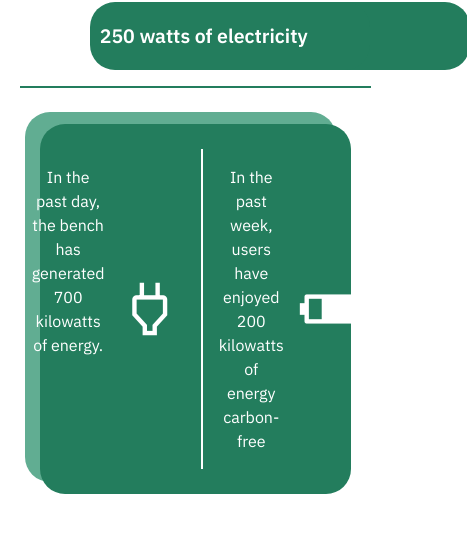
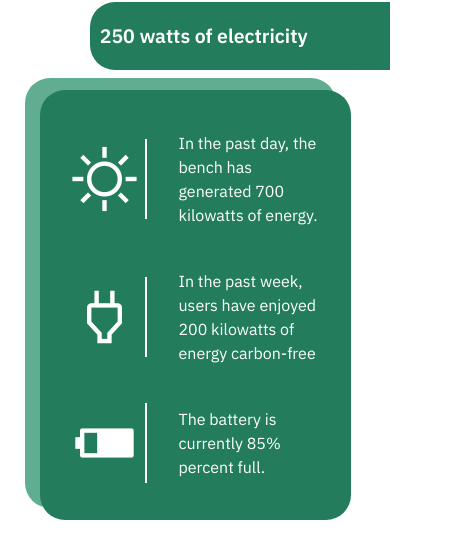
Before and after one commit to IDS-Solar-Bench/website, a Next.js app in the folder client/: page / in a window 390 px wide. Shown: the part 675-1212 px from the top of the page, 467 px wide, since content can reach past the window. Before the commit the page ends 1189 px from the top, so only its background shows below. Built offline with nearby package versions, Linux system fonts and the light colour scheme; no server answers.

Commit message:
Icon Stat Work

```diff
--- a/client/pages/components/IconStatComponent/IconStat/IconStat.js
+++ b/client/pages/components/IconStatComponent/IconStat/IconStat.js
@@ -6,10 +6,12 @@ const IconStat = ({iconName = "", text = " ... "}) => {
     return <div className={style.container}>
 
         <div className={style.iconContainer}>
-            <span class="material-symbols-outlined" style={{color: 'white', fontSize: '70px'}}> {iconName} </span>
+            <span class="material-symbols-outlined" style={{color: 'white', fontSize: '70px', borderRight: '2px solid white', padding: "5px"}}> {iconName} </span>
         </div>
         <div className={style.iconSeparator} />
-        <div className={style.text + ' customHeadingTextMainContent'}> {text} </div>
+        <div className={style.textContainer} >
+            <div className={style.text + ' customHeadingTextMainContent'}> {text} </div>
+        </div>
 
 
     </div>
--- a/client/pages/components/IconStatComponent/IconStat/IconStat.module.css
+++ b/client/pages/components/IconStatComponent/IconStat/IconStat.module.css
@@ -2,6 +2,7 @@
     display: flex;
     padding: 5px;
     justify-content: center;
+    width: 33%;
 }
 
 .iconContainer {
@@ -12,13 +13,29 @@
 }
 
 .iconSeparator {
-    border-left: 2px solid white;
     margin: 0em 1em;
 }
 
+.textContainer {
+    display: flex;
+    flex-direction: column;
+    justify-content: center;
+    align-items: center;
+
+}
+
 .text {
+    text-align: left;
     font-weight: 400;
     font-size: medium;
     color: white;
 
 }
+
+@media screen and (max-width: 768px) {
+    .container {
+        justify-content: left;
+        width: 100%;
+    }
+
+}
--- a/client/pages/components/IconStatComponent/IconStatComponent.module.css
+++ b/client/pages/components/IconStatComponent/IconStatComponent.module.css
@@ -2,3 +2,12 @@
     display: flex;
     justify-content: center;
 }
+
+
+@media screen and (max-width: 768px) {
+    .container {
+        display: block;
+        align-items: left;
+    }
+
+}
--- a/client/pages/index.js
+++ b/client/pages/index.js
@@ -23,8 +23,6 @@ function index() {
 
       <Stats wattage={250} />
 
-      <div className='separator' />
-
       <div className="foldBlockWrapper">
           <div className="foldBlock">
             <IconStatComponent />
@@ -33,8 +31,6 @@ function index() {
 
 
       <div className='graphWrapper'>
-
-        <div className='separator' />
 
 
         <div className="foldBlockWrapper">
```
